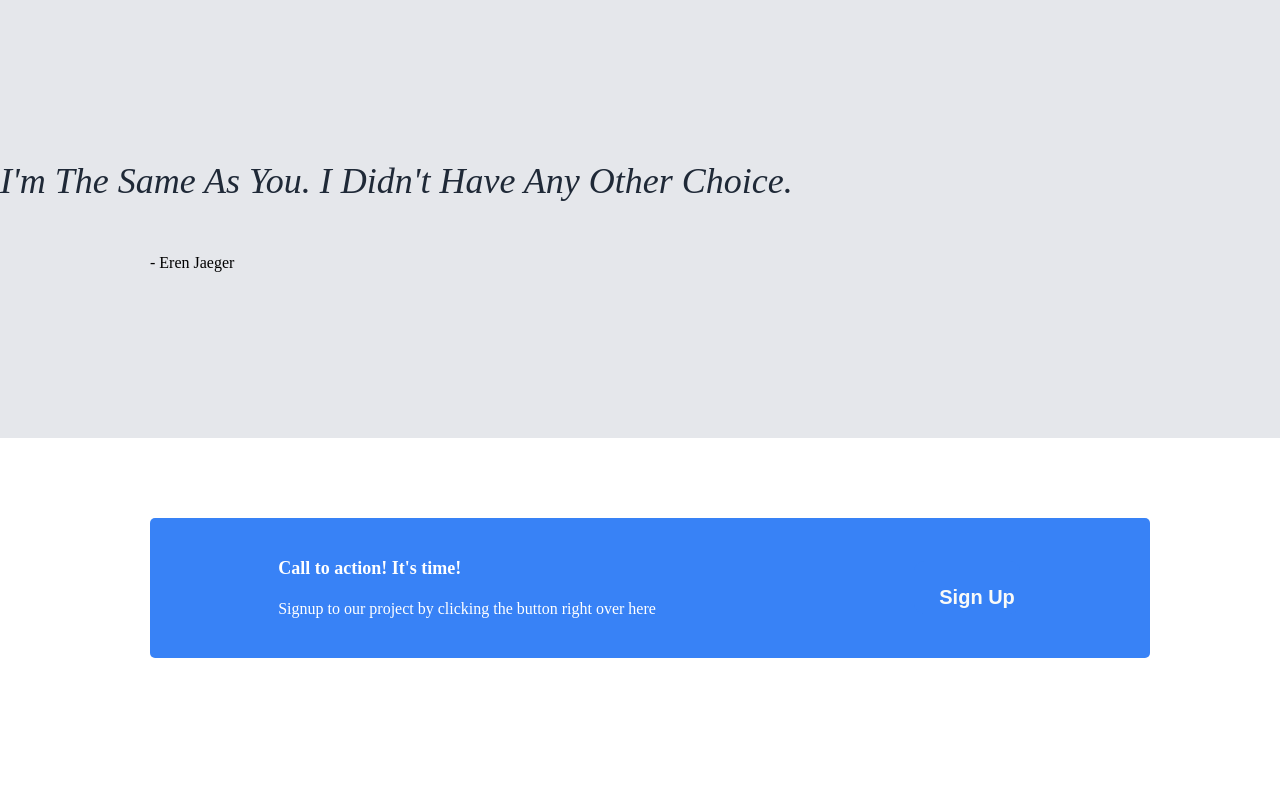
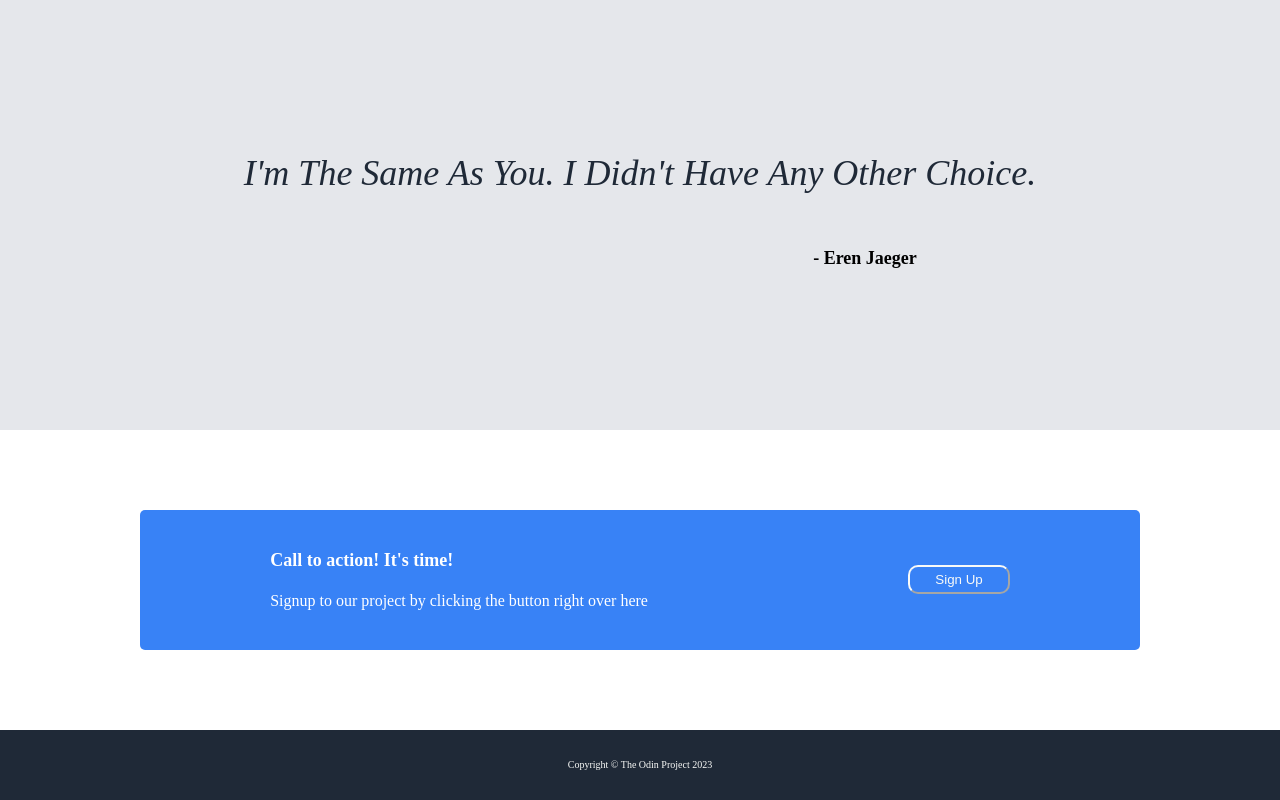
Before and after one commit to Sama-004/landingpage, a plain HTML site: page index.html in a window 1280 px wide. Shown: the part 1035-1835 px from the top of the page. Before the commit the page ends 1773 px from the top, so only its background shows below. Drawn offline with Linux system fonts and the light colour scheme.

Commit message:
added footer and fixed call to action button, added font style to nav

```diff
--- a/index.html
+++ b/index.html
@@ -19,7 +19,6 @@
                     <a href="#">Headerthree</a>
                 </div>
                 <!--navbar ends here -->
-
         </div>
 
 
@@ -48,7 +47,7 @@
 
 
 
-            <div class="information">
+        <div class="information">
                 <h1 class="infohead">These are the top 4 characters from the anime Attack On Titan</h1>
 
             <div class="container">
@@ -75,6 +74,7 @@
                 <div class="quoter"><p> - Eren Jaeger </p></div>
 
             </div>
+        </div>
                 <!--the quote section ends here -->
 
 
@@ -88,13 +88,15 @@
                         <p class="actionhead"> Call to action! It's time! </p>
                         <p class="actiontext"> Signup to our project by clicking the button right over here</p>
                 </div>
-                <button class="foot">Sign Up</button>
+                <button class="signup2">Sign Up</button>
 
             </div>
                 <!--the action time button ends here-->
                 <!--The footer and copyright section starts here-->
 
-
+                <div class="footer">
+                    <p> Copyright © The Odin Project 2023 </p>
+                </div>
 
     <!--</div>-- don't remember why added this div but let's keep it as it is for <now-->
 
--- a/style.css
+++ b/style.css
@@ -37,10 +37,11 @@
 .navlinks{
     gap:15px;
     margin-top:20px;
+}
+.navlinks a{
     text-decoration: none;
     font-size: 18px;
     color:#E5E7EB;
-
 }
 
 body{
@@ -113,7 +114,7 @@ body{
     }
 .subtext{
         font-size: 18px;
-        color: #f9faf8;
+        color: #e5e7eb;
     }
     /*THE INFORMATION SECTION COMES HERE */
 .infohead{
@@ -152,6 +153,9 @@ body{
     background-color: #e5e7eb;
     justify-content: center;
 }
+.quotainer{
+    text-align: center;
+}
 
 .quote{
     margin-top:200px;
@@ -163,23 +167,15 @@ body{
 }
 .quoter{
     flex-basis: 200px;
-    padding-left:150px;
-
+}
+.quoter{
+    font-size: 18px;
+    padding-left: 150px;
+    font-weight: 900;
+    margin-left: 300px;
 }
 
 /*sign up buttons*/
-button{
-    background-color: #3882f6;
-    color: white;
-    border: none;
-    text-align: center;
-    font-weight: bold;
-    text-decoration: none;
-    margin: 4px 2px;
-    display: inline-block;
-    font-size: 20px;
-    border-radius: 8px;
-}
 
 ul{
     list-style-type: none;  /*removes bullets from list used in navbar*/
@@ -191,12 +187,6 @@ ul{
     background-color: #3882F6;
     color:#F9FAF8;
     border-radius:5px;
-    justify-content: space-around;
-    margin-left: auto;
-    margin-right: auto;
-    height: 140px;
-    width: 1000px;
-    margin: 80px 150px 80px 150px;
 }
 
 .calltoaction{
@@ -207,19 +197,43 @@ ul{
     color: white;
 }
 .actionhead{
-font-weight: 900;
-font-size: 18px;
-margin: 40px 0 0 0;
-}
+    font-weight: 900;
+    font-size: 18px;
+    margin:40px 0 0 0;
+    }
 .actiontext{
-    margin: 0 0 40px 0;
+    margin:0 0 40px 0;
 }
 
-.foot{      /*the last signup button*/
+.actiontime{
+    margin:80px 150px 80px 150px;
+    justify-content: space-around;
+    margin-left: auto;
+    margin-right: auto;
+    height:140px;
+    width:1000px;
+}
+
+/*the last signup button*/
+
+
+.signup2{
     align-self: center;
-    padding: 25px 5px 5px 25px;
-    color: #f9faf8;
+    padding:5px 25px 5px 25px;
+    color:#F9FAF8;
     background-color: #3882F6;
     border-radius: 10px;
     border-color: #F9FAF8;
 }
+.footer{
+    display: flex;
+    justify-content: center;
+    align-items: center;
+    height: 70px;
+
+}
+.footer p{
+
+    color: #F9FAF8;
+    font-size:10px;
+}
```
